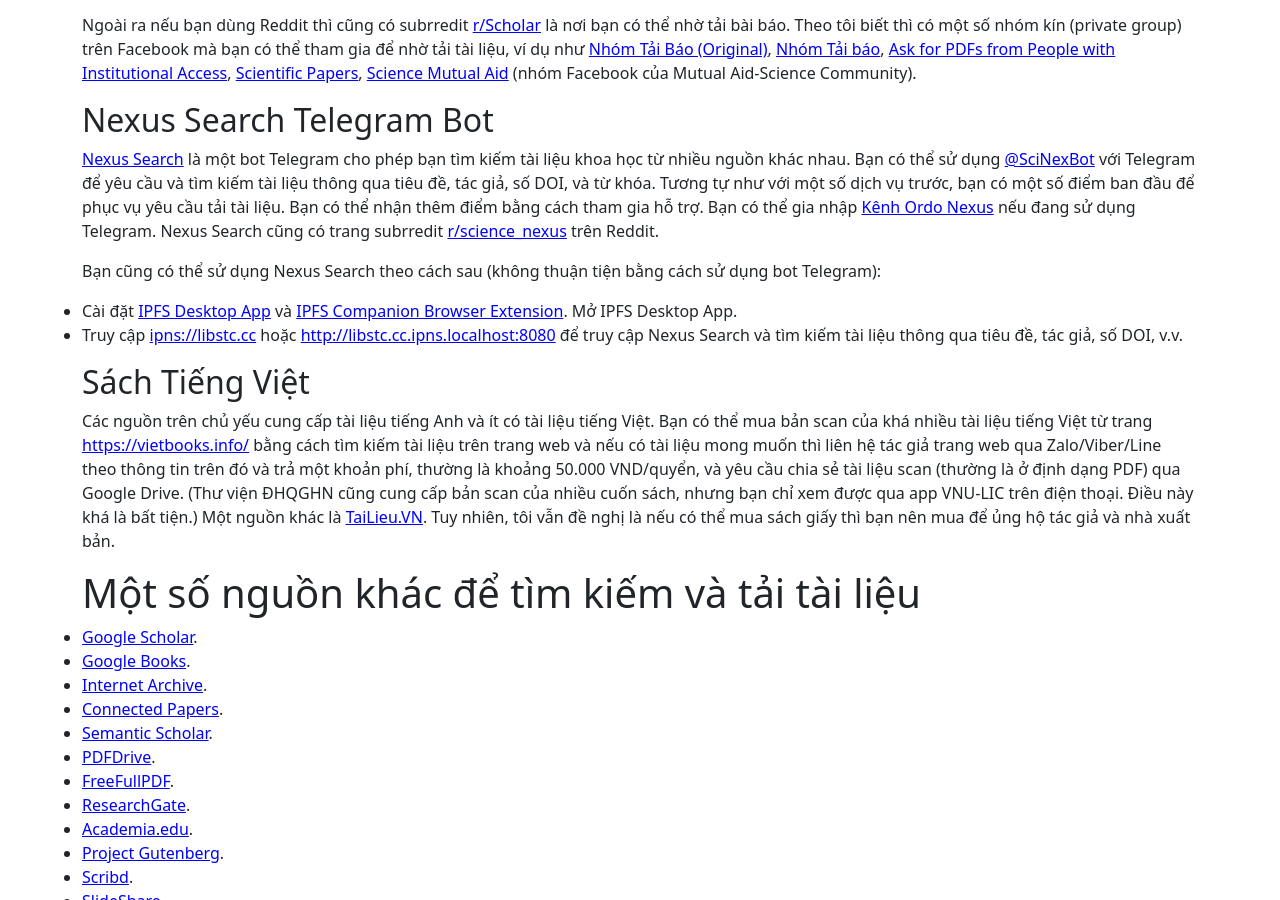
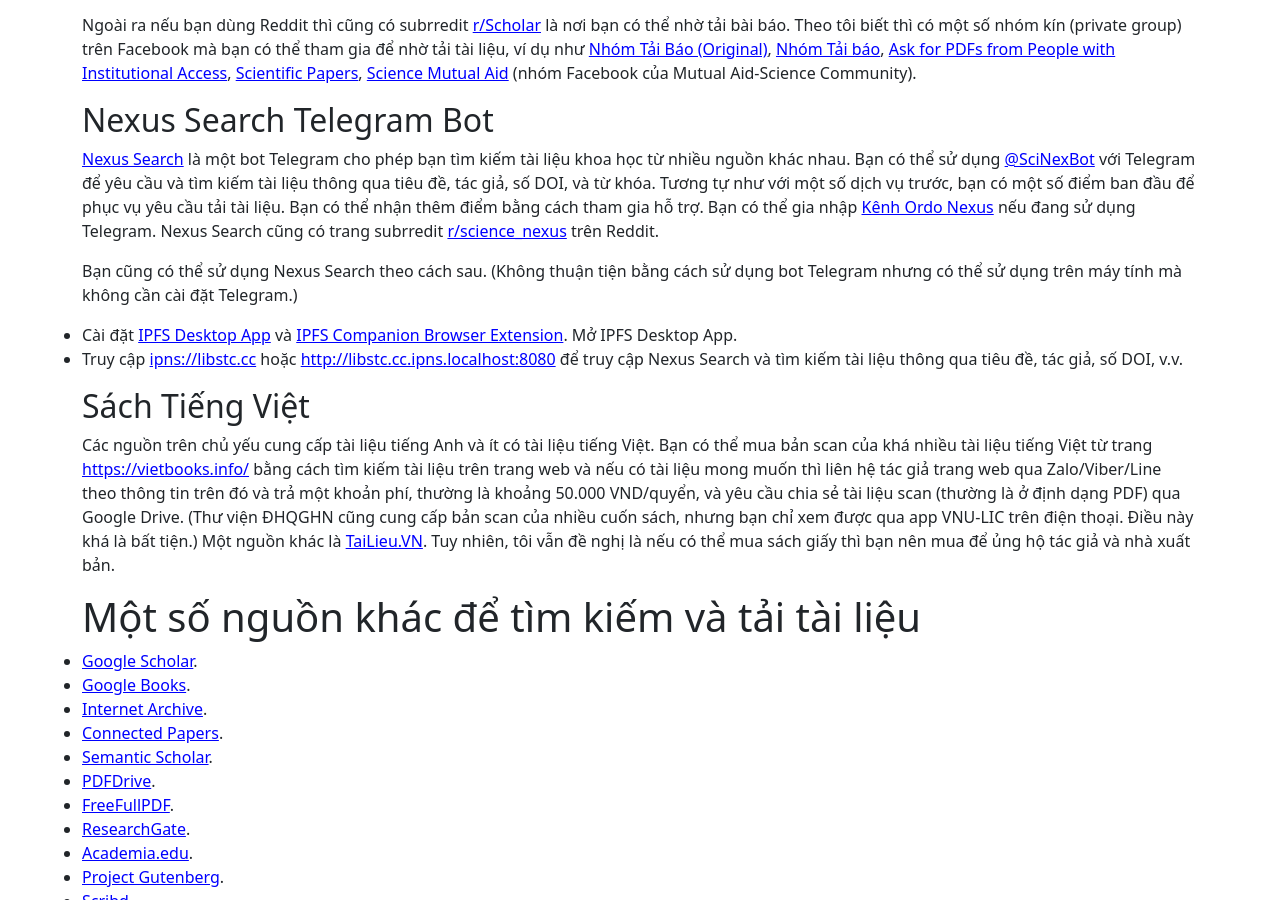
Before and after one commit to hoanganhduc/hoanganhduc.github.io, a Jekyll site: the page built from _posts/2025-05-05-một-số-phương-pháp-tải-bài-báo-khoa-học.md, in a window 1280 px wide and 900 px high, scrolled down 4334 px. Built offline with Jekyll 4.4.1, drawn with Linux system fonts in a browser that asks for light colours; nearby versions of some CDN libraries; comment, search, counter and statistics services are not loaded; a style sheet for code colours, icons or effects is not loaded.

Commit message:
Updated @ 2025-06-12  17:41:07 ICT

```diff
--- a/_posts/2025-05-05-một-số-phương-pháp-tải-bài-báo-khoa-học.md
+++ b/_posts/2025-05-05-một-số-phương-pháp-tải-bài-báo-khoa-học.md
@@ -109,7 +109,7 @@ Ngoài ra nếu bạn dùng Reddit thì cũng có subrredit [r/Scholar](https://
 
 [Nexus Search](https://x.com/the_superpirate) là một bot Telegram cho phép bạn tìm kiếm tài liệu khoa học từ nhiều nguồn khác nhau. Bạn có thể sử dụng [@SciNexBot](https://t.me/SciNexBot) với Telegram để yêu cầu và tìm kiếm tài liệu thông qua tiêu đề, tác giả, số DOI, và từ khóa. Tương tự như với một số dịch vụ trước, bạn có một số điểm ban đầu để phục vụ yêu cầu tải tài liệu. Bạn có thể nhận thêm điểm bằng cách tham gia hỗ trợ. Bạn có thể gia nhập [Kênh Ordo Nexus](https://t.me/nexus_search) nếu đang sử dụng Telegram. Nexus Search cũng có trang subrredit [r/science_nexus](https://www.reddit.com/r/science_nexus) trên Reddit.
 
-Bạn cũng có thể sử dụng Nexus Search theo cách sau (không thuận tiện bằng cách sử dụng bot Telegram):
+Bạn cũng có thể sử dụng Nexus Search theo cách sau. (Không thuận tiện bằng cách sử dụng bot Telegram nhưng có thể sử dụng trên máy tính mà không cần cài đặt Telegram.)
 * Cài đặt [IPFS Desktop App](https://docs.ipfs.tech/install/ipfs-desktop/) và [IPFS Companion Browser Extension](https://docs.ipfs.tech/install/ipfs-companion/). Mở IPFS Desktop App.
 * Truy cập [ipns://libstc.cc](ipns://libstc.cc) hoặc [http://libstc.cc.ipns.localhost:8080](http://libstc.cc.ipns.localhost:8080) để truy cập Nexus Search và tìm kiếm tài liệu thông qua tiêu đề, tác giả, số DOI, v.v.
 
```
Also changed, not shown: 1 other file.
